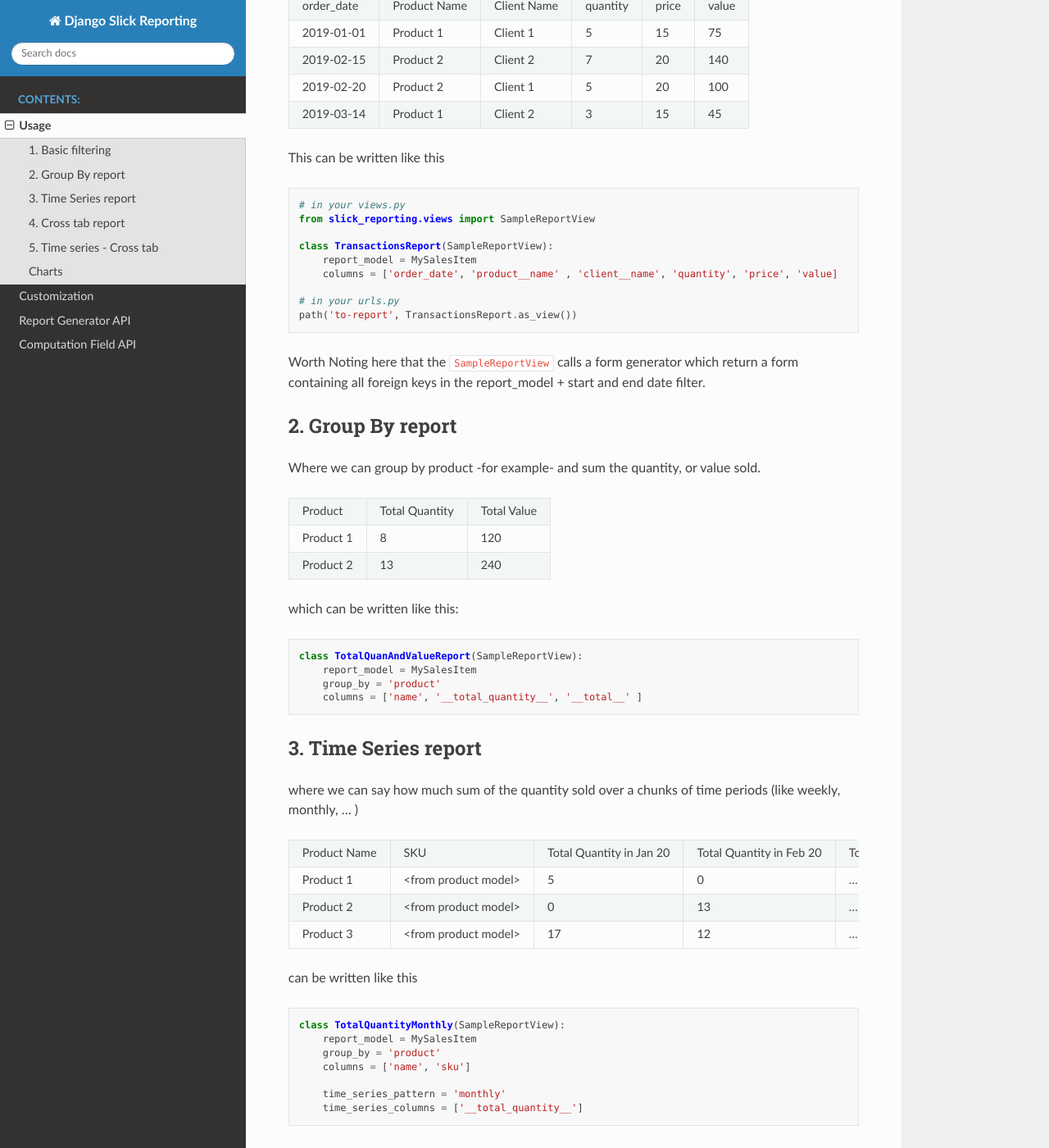
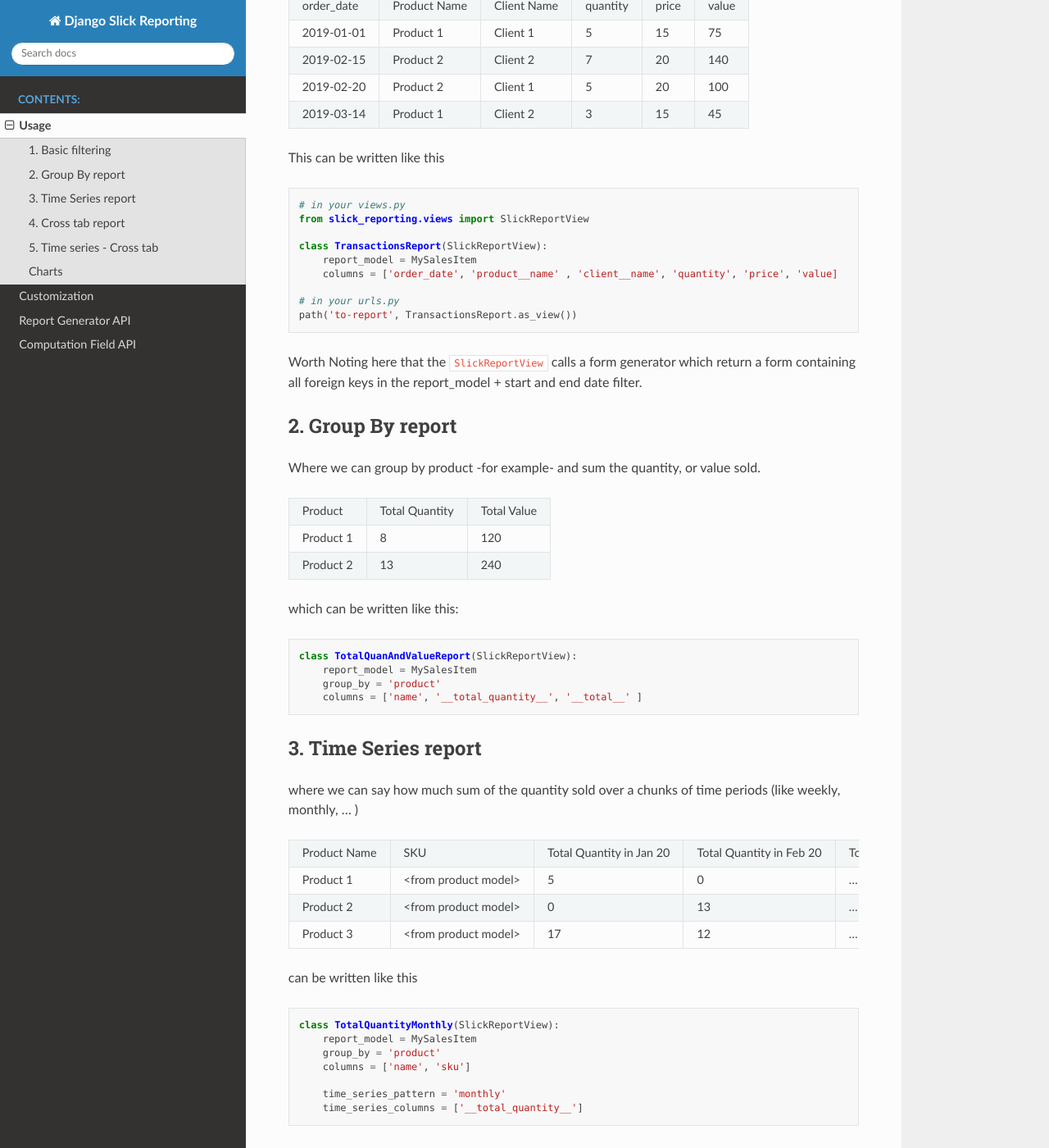
Before and after one commit to Justin121983/django-slick-reporting, a Sphinx documentation site: the page built from docs/source/tour.rst, in a window 1280 px wide and 1400 px high, scrolled down 583 px. Shown: the whole window at 82% size. Built offline with Sphinx 7.4.7 and the Read the Docs theme 2.0.0, drawn with Linux system fonts in a browser that asks for light colours; some of the changed text lies outside the part shown.

Commit message:
- Renamed `SampleReportView` to `SlickReportView` - Renamed `BaseReportField` to `SlickReportField` - Added `SlickReportViewBase` leaving sanity checks for the `SlickReportView`

```diff
--- a/docs/source/customization.rst
+++ b/docs/source/customization.rst
@@ -15,7 +15,7 @@ then for each report_model record, the ReportGenerator again asks each Computati
 
 1. View Customization
 ---------------------
-The SampleReportView is a wrapper around FormView. It
+The SlickReportView is a wrapper around FormView. It
 
 1. Passes the needed reporting attributes to the ReportGenerator and get the results into the context.
 2. Work on GET as well as on POST.
--- a/docs/source/index.rst
+++ b/docs/source/index.rst
@@ -19,15 +19,15 @@ To install django-slick-reporting:
 Quickstart
 ----------
 
-You can start by using ``SampleReportView`` which is a subclass of ``django.views.generic.FormView``
+You can start by using ``SlickReportView`` which is a subclass of ``django.views.generic.FormView``
 
 .. code-block:: python
 
     # in views.py
-    from slick_reporting.views import SampleReportView
+    from slick_reporting.views import SlickReportView
     from .models import MySalesItems
 
-    class MonthlyProductSales(SampleReportView):
+    class MonthlyProductSales(SlickReportView):
         # The model where you have the data
         report_model = MySalesItems
 
--- a/docs/source/tour.rst
+++ b/docs/source/tour.rst
@@ -43,16 +43,16 @@ This can be written like this
 .. code-block:: python
 
     # in your views.py
-    from slick_reporting.views import SampleReportView
+    from slick_reporting.views import SlickReportView
 
-    class TransactionsReport(SampleReportView):
+    class TransactionsReport(SlickReportView):
         report_model = MySalesItem
         columns = ['order_date', 'product__name' , 'client__name', 'quantity', 'price', 'value]
 
     # in your urls.py
     path('to-report', TransactionsReport.as_view())
 
-Worth Noting here that the ``SampleReportView`` calls a form generator which return a form containing
+Worth Noting here that the ``SlickReportView`` calls a form generator which return a form containing
 all foreign keys in the report_model + start and end date filter.
 
 2. Group By report
@@ -72,7 +72,7 @@ which can be written like this:
 
 .. code-block:: python
 
-        class TotalQuanAndValueReport(SampleReportView):
+        class TotalQuanAndValueReport(SlickReportView):
             report_model = MySalesItem
             group_by = 'product'
             columns = ['name', '__total_quantity__', '__total__' ]
@@ -99,7 +99,7 @@ can be written like this
 
 .. code-block:: python
 
-        class TotalQuantityMonthly(SampleReportView):
+        class TotalQuantityMonthly(SlickReportView):
             report_model = MySalesItem
             group_by = 'product'
             columns = ['name', 'sku']
@@ -128,7 +128,7 @@ Which can be written like this
 
 .. code-block:: python
 
-    class CrosstabProductClientValue(SampleReportView):
+    class CrosstabProductClientValue(SlickReportView):
             report_model = MySalesItem
             group_by = 'product'
             columns = ['name', 'sku']
@@ -150,11 +150,11 @@ Which can be written like this
 Charts
 -------
 
-To create a report we need to a dictionary to a ``chart_settings`` to the SampleReportView.
+To create a report we need to a dictionary to a ``chart_settings`` to the SlickReportView.
 
 .. code-block:: python
 
-    class MonthlySalesReport(SampleReportView):
+    class MonthlySalesReport(SlickReportView):
         # ....
 
         charts_settings = [{
```
Also changed, not shown: CHANGELOG.md (+6 -0 lines), README.rst (+7 -7 lines), docs/source/computation_field.rst (+5 -5 lines), 6 other files.
